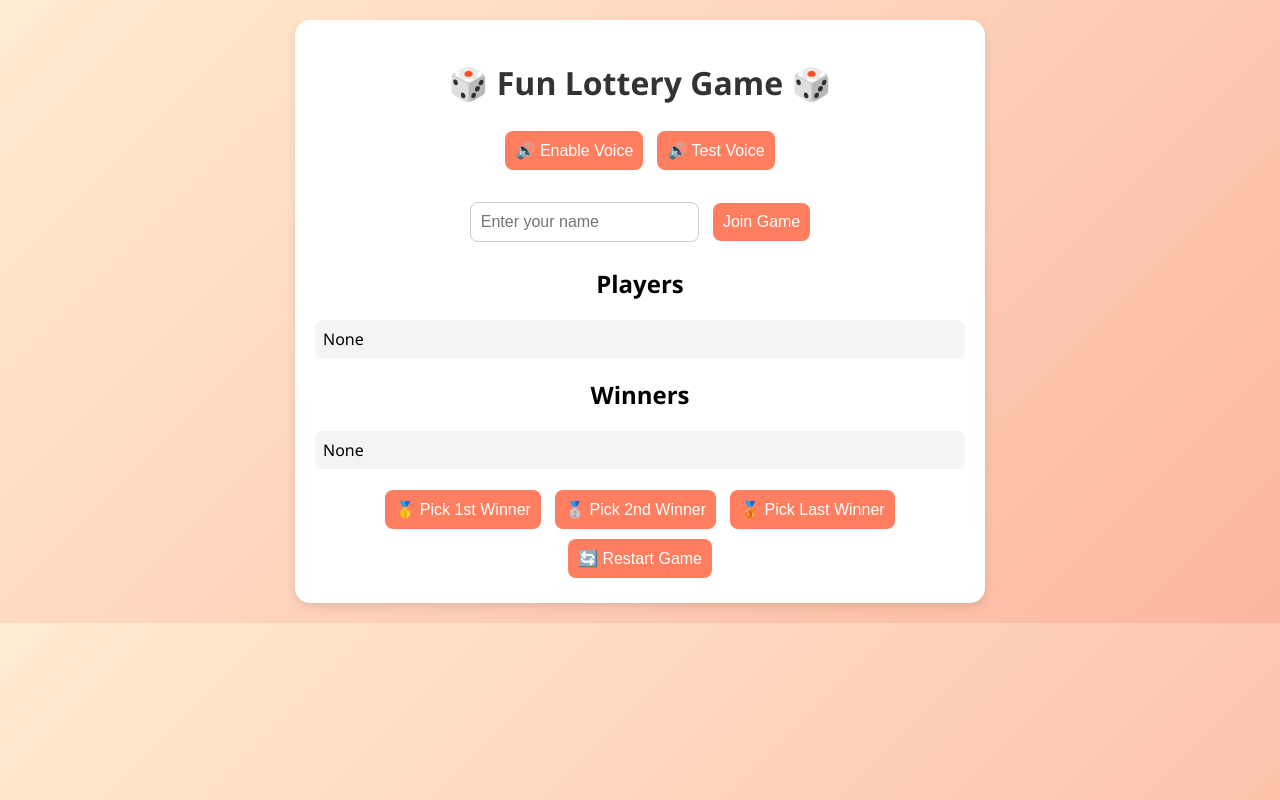
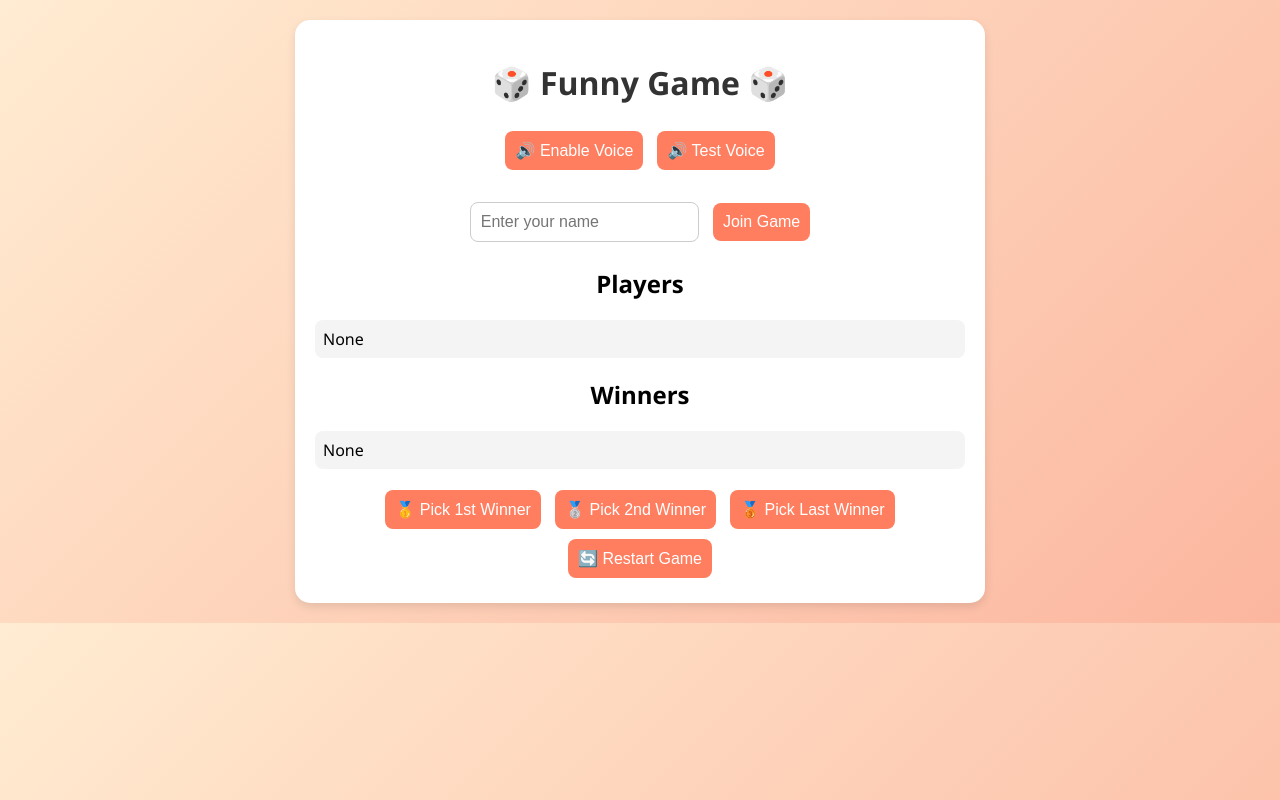
Before and after one commit to itoffice-cyber/Lottery, a plain HTML site: page index.html in a window 1280 px wide. Drawn offline with Linux system fonts and the light colour scheme.

Commit message:
Update index.html
Updated the code

```diff
--- a/index.html
+++ b/index.html
@@ -4,7 +4,7 @@
 <head>
   <meta charset="UTF-8">
   <meta name="viewport" content="width=device-width, initial-scale=1.0">
-  <title>Fun Lottery Game 🎲</title>
+  <title>Funny Game 🎲</title>
   <style>
     body {
       font-family: 'Segoe UI', sans-serif;
@@ -78,7 +78,7 @@
 </head>
 <body>
   <div class="container">
-    <h1>🎲 Fun Lottery Game 🎲</h1>
+    <h1>🎲 Funny Game 🎲</h1>
 
     <button onclick="enableVoice()">🔊 Enable Voice</button>
     <button onclick="testVoice()">🔊 Test Voice</button>
```
